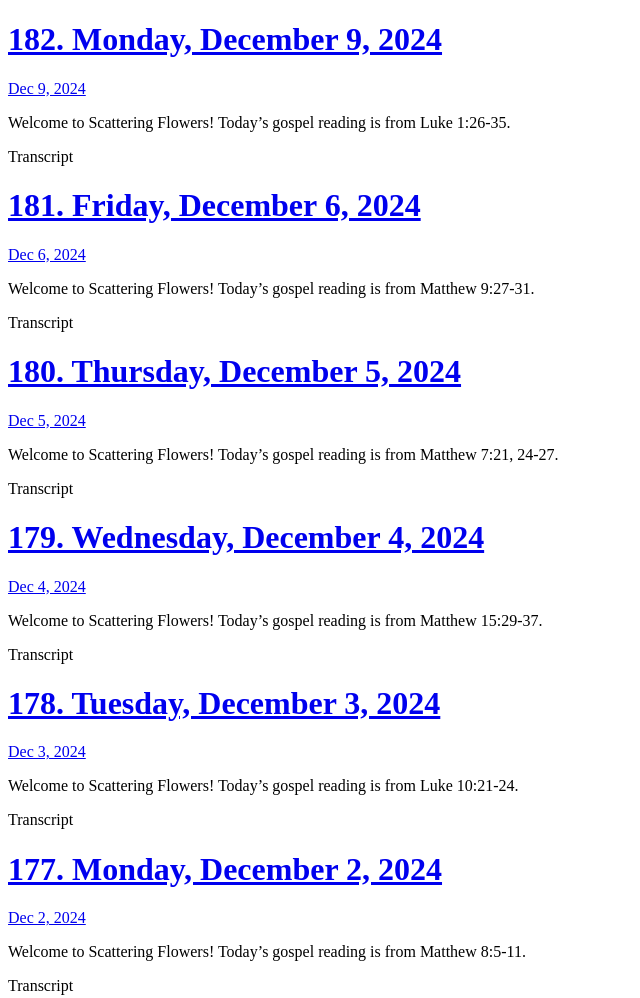
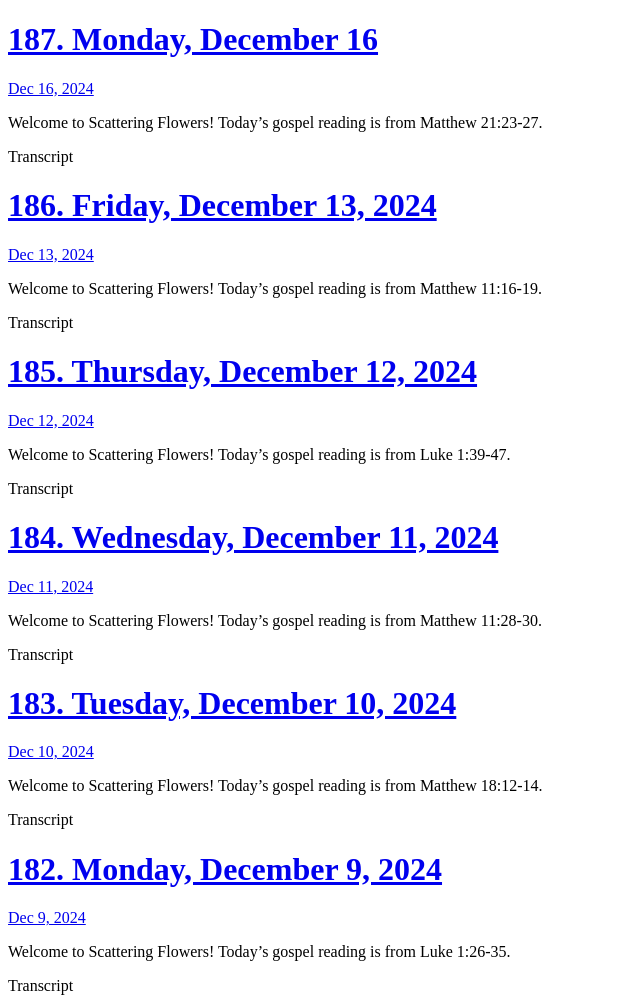
Before and after one commit to ljsond/scatteringflowers-backup, a plain HTML site: page index.html in a window 1280 px wide. Shown: the top 998 px of the page, without its empty margins (0-640 px from the left). Drawn offline with Linux system fonts and the light colour scheme.

Commit message:
Archiving from Micro.blog.

```diff
--- a/index.html
+++ b/index.html
@@ -24,6 +24,81 @@
 
 	  <div class="h-entry">
 
+			<h1><a href="https://scatteringflowers.com/2024/12/16/monday-december.html">187. Monday, December 16</a></h1>
+
+
+		<a href="https://scatteringflowers.com/2024/12/16/monday-december.html" class="u-url"><time class="dt-published" datetime="2024-12-16 11:46:01 -0500">Dec 16, 2024</time></a>
+
+		<div class="e-content">
+			 <p>Welcome to Scattering Flowers! Today’s gospel reading is from Matthew 21:23-27.</p>
+<p><!-- raw HTML omitted --><!-- raw HTML omitted --></p>
+<p><!-- raw HTML omitted -->Transcript<!-- raw HTML omitted --></p>
+
+		</div>
+	  </div>
+
+	  <div class="h-entry">
+
+			<h1><a href="https://scatteringflowers.com/2024/12/13/friday-december.html">186. Friday, December 13, 2024</a></h1>
+
+
+		<a href="https://scatteringflowers.com/2024/12/13/friday-december.html" class="u-url"><time class="dt-published" datetime="2024-12-13 07:41:38 -0500">Dec 13, 2024</time></a>
+
+		<div class="e-content">
+			 <p>Welcome to Scattering Flowers! Today’s gospel reading is from Matthew 11:16-19.</p>
+<p><!-- raw HTML omitted --><!-- raw HTML omitted --></p>
+<p><!-- raw HTML omitted -->Transcript<!-- raw HTML omitted --></p>
+
+		</div>
+	  </div>
+
+	  <div class="h-entry">
+
+			<h1><a href="https://scatteringflowers.com/2024/12/12/thursday-december.html">185. Thursday, December 12, 2024</a></h1>
+
+
+		<a href="https://scatteringflowers.com/2024/12/12/thursday-december.html" class="u-url"><time class="dt-published" datetime="2024-12-12 08:13:19 -0500">Dec 12, 2024</time></a>
+
+		<div class="e-content">
+			 <p>Welcome to Scattering Flowers! Today’s gospel reading is from Luke 1:39-47.</p>
+<p><!-- raw HTML omitted --><!-- raw HTML omitted --></p>
+<p><!-- raw HTML omitted -->Transcript<!-- raw HTML omitted --></p>
+
+		</div>
+	  </div>
+
+	  <div class="h-entry">
+
+			<h1><a href="https://scatteringflowers.com/2024/12/11/wednesday-december.html">184. Wednesday, December 11, 2024</a></h1>
+
+
+		<a href="https://scatteringflowers.com/2024/12/11/wednesday-december.html" class="u-url"><time class="dt-published" datetime="2024-12-11 07:18:58 -0500">Dec 11, 2024</time></a>
+
+		<div class="e-content">
+			 <p>Welcome to Scattering Flowers! Today’s gospel reading is from Matthew 11:28-30.</p>
+<p><!-- raw HTML omitted --><!-- raw HTML omitted --></p>
+<p><!-- raw HTML omitted -->Transcript<!-- raw HTML omitted --></p>
+
+		</div>
+	  </div>
+
+	  <div class="h-entry">
+
+			<h1><a href="https://scatteringflowers.com/2024/12/10/tuesday-december.html">183. Tuesday, December 10, 2024</a></h1>
+
+
+		<a href="https://scatteringflowers.com/2024/12/10/tuesday-december.html" class="u-url"><time class="dt-published" datetime="2024-12-10 08:04:37 -0500">Dec 10, 2024</time></a>
+
+		<div class="e-content">
+			 <p>Welcome to Scattering Flowers! Today’s gospel reading is from Matthew 18:12-14.</p>
+<p><!-- raw HTML omitted --><!-- raw HTML omitted --></p>
+<p><!-- raw HTML omitted -->Transcript<!-- raw HTML omitted --></p>
+
+		</div>
+	  </div>
+
+	  <div class="h-entry">
+
 			<h1><a href="https://scatteringflowers.com/2024/12/09/monday-december.html">182. Monday, December 9, 2024</a></h1>
 
 
```
